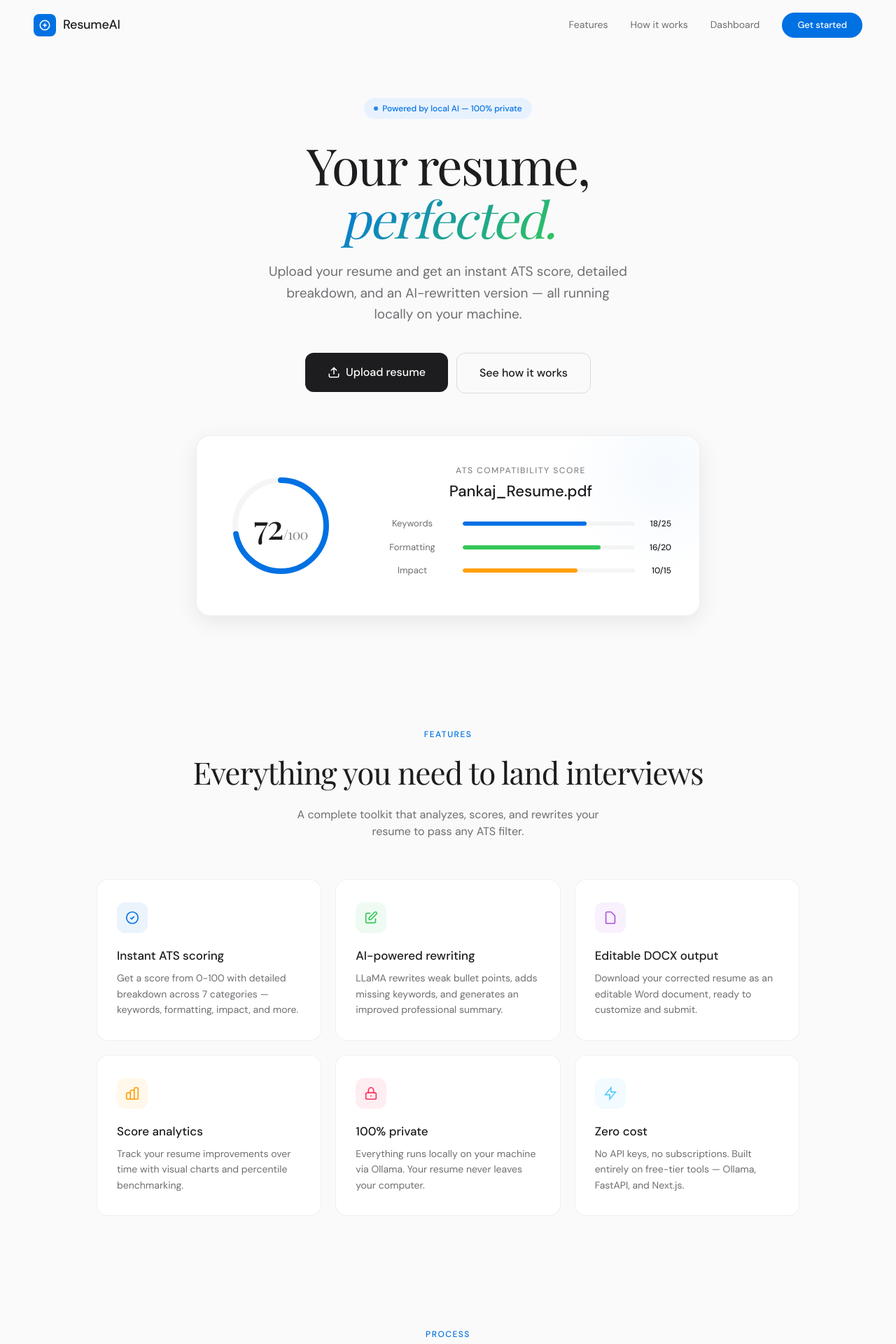
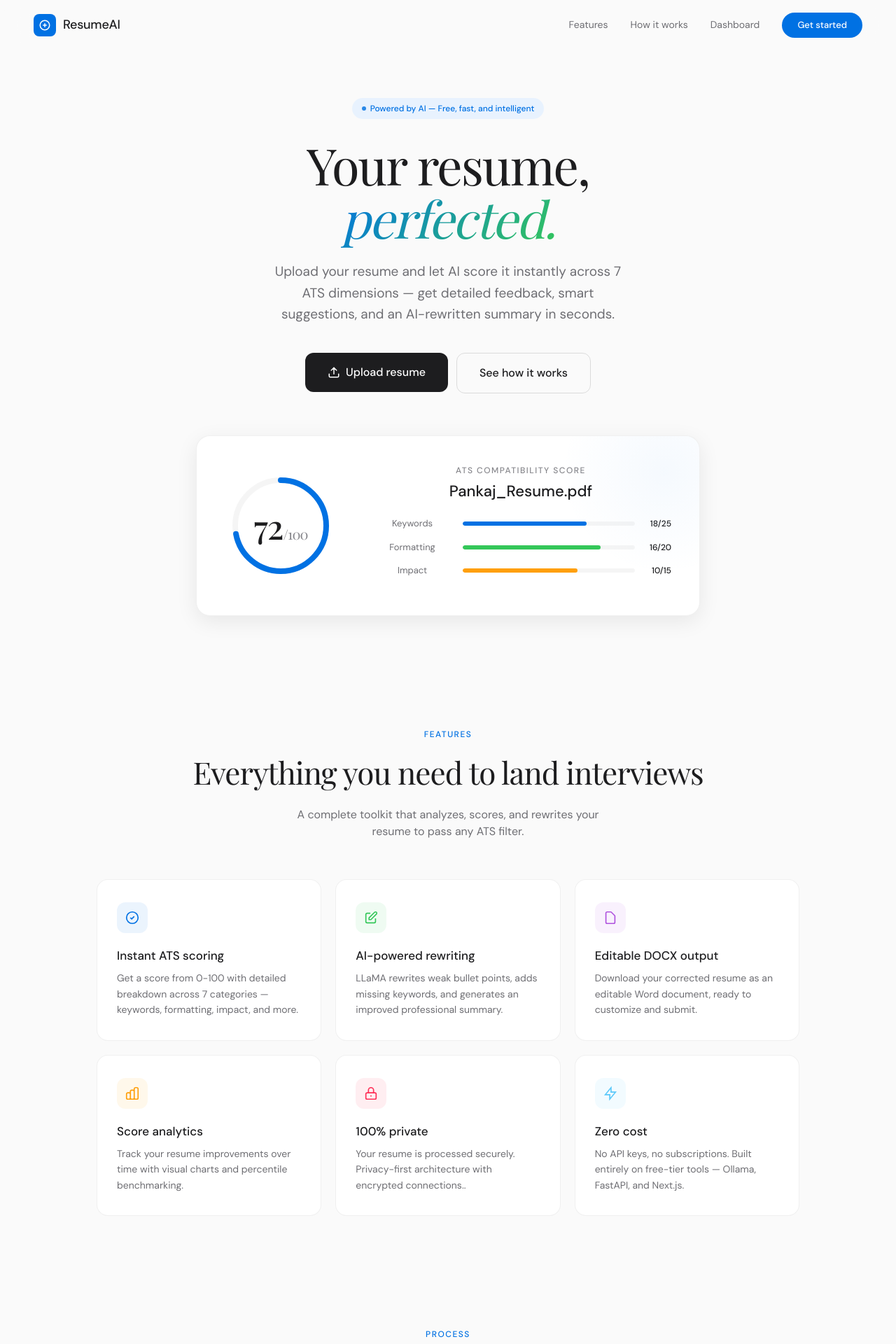
Before and after one commit to pankaj25ray/resume-ats-system, a Next.js app in the folder frontend/: page / in a window 1280 px wide. Shown: the top 1920 px of the page at 70% size. Built offline with nearby package versions, Linux system fonts and the light colour scheme.

Commit message:
Update footer and landing page copy

```diff
--- a/frontend/app/page.js
+++ b/frontend/app/page.js
@@ -144,7 +144,7 @@ export default function Home() {
     { icon: <svg width="22" height="22" viewBox="0 0 24 24" fill="none" stroke="#34C759" strokeWidth="1.8"><path d="M11 5H6a2 2 0 00-2 2v11a2 2 0 002 2h11a2 2 0 002-2v-5m-1.414-9.414a2 2 0 112.828 2.828L11.828 15H9v-2.828l8.586-8.586z"/></svg>, iconBg: 'rgba(52,199,89,0.08)', title: 'AI-powered rewriting', desc: 'LLaMA rewrites weak bullet points, adds missing keywords, and generates an improved professional summary.' },
     { icon: <svg width="22" height="22" viewBox="0 0 24 24" fill="none" stroke="#AF52DE" strokeWidth="1.8"><path d="M7 21h10a2 2 0 002-2V9.414a1 1 0 00-.293-.707l-5.414-5.414A1 1 0 0012.586 3H7a2 2 0 00-2 2v14a2 2 0 002 2z"/></svg>, iconBg: 'rgba(175,82,222,0.08)', title: 'Editable DOCX output', desc: 'Download your corrected resume as an editable Word document, ready to customize and submit.' },
     { icon: <svg width="22" height="22" viewBox="0 0 24 24" fill="none" stroke="#FF9F0A" strokeWidth="1.8"><path d="M9 19v-6a2 2 0 00-2-2H5a2 2 0 00-2 2v6a2 2 0 002 2h2a2 2 0 002-2zm0 0V9a2 2 0 012-2h2a2 2 0 012 2v10m-6 0a2 2 0 002 2h2a2 2 0 002-2m0 0V5a2 2 0 012-2h2a2 2 0 012 2v14a2 2 0 01-2 2h-2a2 2 0 01-2-2z"/></svg>, iconBg: 'rgba(255,159,10,0.08)', title: 'Score analytics', desc: 'Track your resume improvements over time with visual charts and percentile benchmarking.' },
-    { icon: <svg width="22" height="22" viewBox="0 0 24 24" fill="none" stroke="#FF2D55" strokeWidth="1.8"><path d="M12 15v2m-6 4h12a2 2 0 002-2v-6a2 2 0 00-2-2H6a2 2 0 00-2 2v6a2 2 0 002 2zm10-10V7a4 4 0 00-8 0v4h8z"/></svg>, iconBg: 'rgba(255,45,85,0.08)', title: '100% private', desc: 'Everything runs locally on your machine via Ollama. Your resume never leaves your computer.' },
+    { icon: <svg width="22" height="22" viewBox="0 0 24 24" fill="none" stroke="#FF2D55" strokeWidth="1.8"><path d="M12 15v2m-6 4h12a2 2 0 002-2v-6a2 2 0 00-2-2H6a2 2 0 00-2 2v6a2 2 0 002 2zm10-10V7a4 4 0 00-8 0v4h8z"/></svg>, iconBg: 'rgba(255,45,85,0.08)', title: '100% private', desc: 'Your resume is processed securely. Privacy-first architecture with encrypted connections..' },
     { icon: <svg width="22" height="22" viewBox="0 0 24 24" fill="none" stroke="#5AC8FA" strokeWidth="1.8"><path d="M13 10V3L4 14h7v7l9-11h-7z"/></svg>, iconBg: 'rgba(90,200,250,0.08)', title: 'Zero cost', desc: 'No API keys, no subscriptions. Built entirely on free-tier tools — Ollama, FastAPI, and Next.js.' },
   ];
 
@@ -162,7 +162,7 @@ export default function Home() {
           padding: '6px 14px', borderRadius: 20,
         }}>
           <div style={{ width: 6, height: 6, borderRadius: '50%', background: 'var(--accent)', animation: 'pulse 2s infinite' }} />
-          Powered by local AI — 100% private
+          Powered by AI — Free, fast, and intelligent
         </div>
 
         {/* Headline */}
@@ -185,7 +185,7 @@ export default function Home() {
           fontFamily: 'var(--font-body)', fontSize: 19, color: 'var(--text-secondary)',
           lineHeight: 1.6, maxWidth: 520, margin: '24px auto 0',
         }}>
-          Upload your resume and get an instant ATS score, detailed breakdown, and an AI-rewritten version — all running locally on your machine.
+          Upload your resume and let AI score it instantly across 7 ATS dimensions — get detailed feedback, smart suggestions, and an AI-rewritten summary in seconds.
         </p>
 
         {/* Buttons */}
@@ -368,7 +368,7 @@ export default function Home() {
             Ready to beat the ATS?
           </h2>
           <p style={{ fontFamily: 'var(--font-body)', fontSize: 16, color: 'rgba(255,255,255,0.6)', marginBottom: 32, position: 'relative', zIndex: 1 }}>
-            Upload your resume now and see exactly how recruiters' software sees you.
+            Join thousands of job seekers using AI to land more interviews. Free forever.
           </p>
           <Link href="/analyze">
             <button style={{
@@ -395,7 +395,7 @@ export default function Home() {
         maxWidth: 1100, margin: '0 auto',
       }}>
         <div style={{ fontFamily: 'var(--font-body)', fontSize: 13, color: 'var(--text-tertiary)' }}>
-          ResumeAI — Built with LLaMA 3.1, FastAPI, Next.js
+          ResumeAI — Powered by Advanced AI
         </div>
         <div style={{ display: 'flex', gap: 24 }}>
           {['Privacy', 'GitHub', 'Contact'].map(link => (
```
